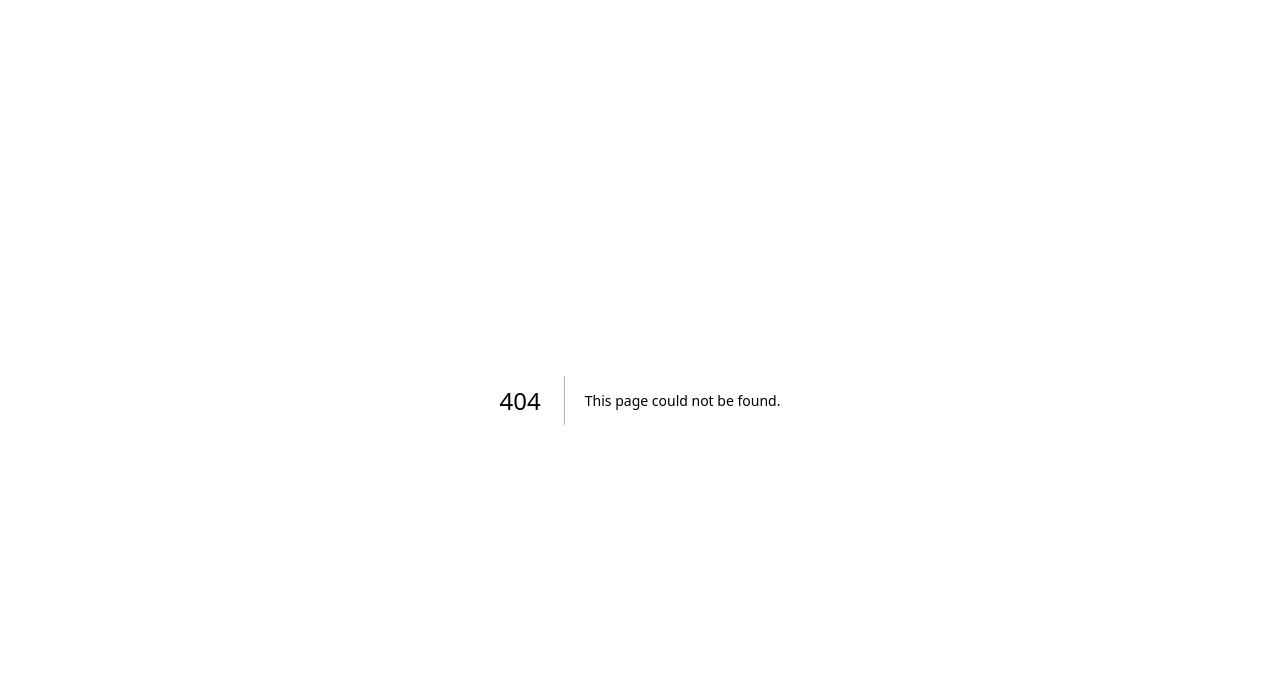
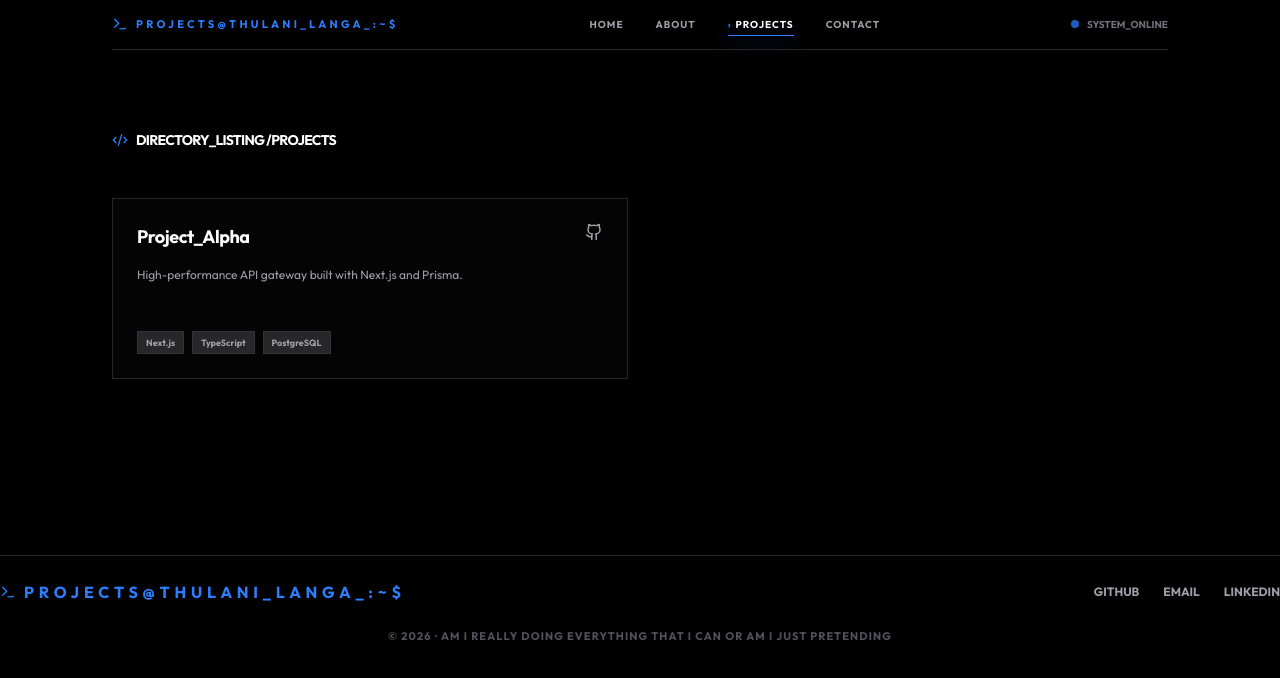
Before and after one commit to TQO-001/portfolio, a Next.js app: page /projects in a window 1280 px wide. Before the commit this address had no page. Shown: the top 678 px of the page. Built offline with nearby package versions, Linux system fonts and the light colour scheme.

Commit message:
feat: add about and projects page with file-based routing

```diff
--- /dev/null
+++ b/app/about/page.tsx
@@ -0,0 +1,56 @@
+"use client";
+
+import { motion } from "framer-motion";
+import Header from "@/components/Header";
+import Footer from "@/components/Footer";
+import { User, Terminal, Code2 } from "lucide-react";
+
+export default function About() {
+  return (
+    <main className="min-h-screen bg-black text-zinc-400 selection:bg-blue-500/30">
+      <Header page="ABOUT" />
+
+      <div className="mx-auto max-w-6xl px-6 md:px-12 py-20">
+        <motion.section
+          initial={{ opacity: 0, y: 20 }}
+          animate={{ opacity: 1, y: 0 }}
+          className="grid grid-cols-1 md:grid-cols-2 gap-12"
+        >
+          <div>
+            <h2 className="text-white font-bold mb-6 flex items-center gap-2 text-sm uppercase tracking-tighter">
+              <User size={16} className="text-blue-500" /> profile_summary
+            </h2>
+            <p className="text-sm leading-relaxed mb-4">
+              I am a developer focused on building robust digital infrastructure. My approach
+              is rooted in clean architecture and terminal-inspired design aesthetics.
+            </p>
+            <div className="p-4 bg-zinc-900/30 border border-zinc-800 rounded-sm italic text-xs">
+              "Logic is the beginning of wisdom, not the end."
+            </div>
+          </div>
+
+          <div className="space-y-6">
+            <h2 className="text-white font-bold flex items-center gap-2 text-sm uppercase tracking-tighter">
+              <Terminal size={16} className="text-blue-500" /> system_specs
+            </h2>
+            <div className="grid grid-cols-2 gap-4">
+              {[
+                { label: "Role", val: "Fullstack Dev" },
+                { label: "Focus", val: "Performance" },
+                { label: "Status", val: "Active" },
+                { label: "Location", val: "Remote/ZA" }
+              ].map((stat) => (
+                <div key={stat.label} className="border-l border-zinc-800 pl-4">
+                  <p className="text-[10px] uppercase font-bold text-zinc-600">{stat.label}</p>
+                  <p className="text-xs text-white">{stat.val}</p>
+                </div>
+              ))}
+            </div>
+          </div>
+        </motion.section>
+      </div>
+
+      <Footer page="ABOUT" />
+    </main>
+  );
+}
--- /dev/null
+++ b/app/projects/page.tsx
@@ -0,0 +1,57 @@
+"use client";
+
+import { motion } from "framer-motion";
+import Header from "@/components/Header";
+import Footer from "@/components/Footer";
+import { Code2, ExternalLink, Github } from "lucide-react";
+
+const projectList = [
+  {
+    title: "Project_Alpha",
+    desc: "High-performance API gateway built with Next.js and Prisma.",
+    tech: ["Next.js", "TypeScript", "PostgreSQL"],
+    link: "#"
+  },
+  // Add more projects here
+];
+
+export default function Projects() {
+  return (
+    <main className="min-h-screen bg-black text-zinc-400">
+      <Header page="PROJECTS" />
+
+      <div className="mx-auto max-w-6xl px-6 md:px-12 py-20">
+        <h2 className="text-white font-bold mb-12 flex items-center gap-2 text-sm uppercase tracking-tighter">
+          <Code2 size={16} className="text-blue-500" /> directory_listing /projects
+        </h2>
+
+        <div className="grid grid-cols-1 md:grid-cols-2 gap-6">
+          {projectList.map((project, i) => (
+            <motion.div
+              initial={{ opacity: 0, x: -20 }}
+              animate={{ opacity: 1, x: 0 }}
+              transition={{ delay: i * 0.1 }}
+              key={project.title}
+              className="group p-6 bg-zinc-900/20 border border-zinc-800 hover:border-blue-500/50 transition-all"
+            >
+              <div className="flex justify-between items-start mb-4">
+                <h3 className="text-white font-bold text-lg tracking-tight">{project.title}</h3>
+                <Github size={18} className="hover:text-blue-500 cursor-pointer" />
+              </div>
+              <p className="text-xs mb-6 h-10">{project.desc}</p>
+              <div className="flex gap-2">
+                {project.tech.map(t => (
+                  <span key={t} className="text-[9px] px-2 py-1 bg-zinc-800 text-zinc-400 font-bold border border-zinc-700/50">
+                    {t}
+                  </span>
+                ))}
+              </div>
+            </motion.div>
+          ))}
+        </div>
+      </div>
+
+      <Footer page="PROJECTS" />
+    </main>
+  );
+}
--- a/components/Header.tsx
+++ b/components/Header.tsx
@@ -4,10 +4,10 @@ import { motion } from "framer-motion";
 import { Terminal } from "lucide-react";
 
 const navItems = [
-  { label: "HOME", href: "#" },
-  { label: "ABOUT", href: "#about" },
-  { label: "PROJECTS", href: "#projects" },
-  { label: "CONTACT", href: "#contact" },
+  { label: "HOME", href: "/" },
+  { label: "ABOUT", href: "/about" },
+  { label: "PROJECTS", href: "/projects" },
+  { label: "CONTACT", href: "/#contact" }, // Keeps it as an anchor link on the home page
 ];
 
 export default function Header({ page }: { page: string }) {
```
Also changed, not shown: app/contact/page.tsx (added).
